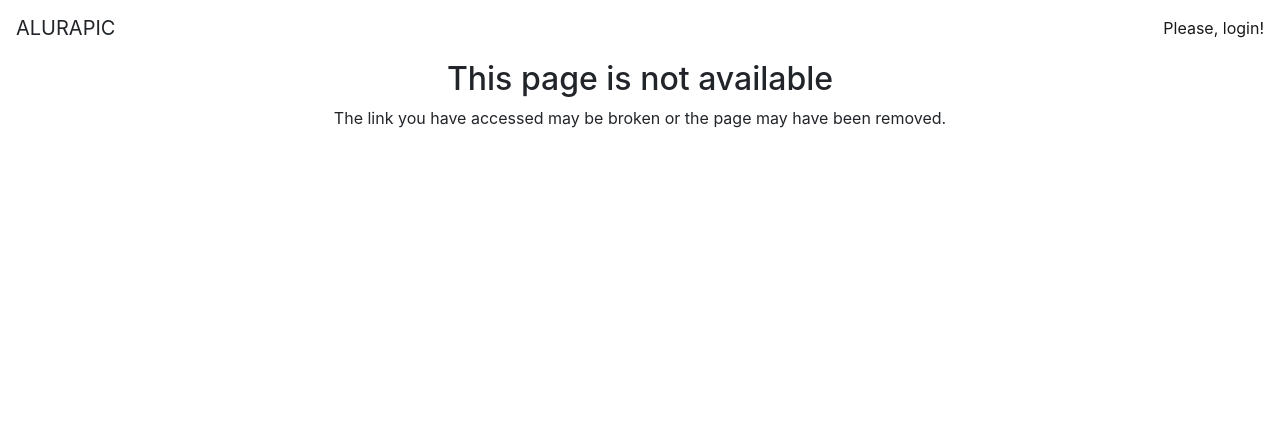
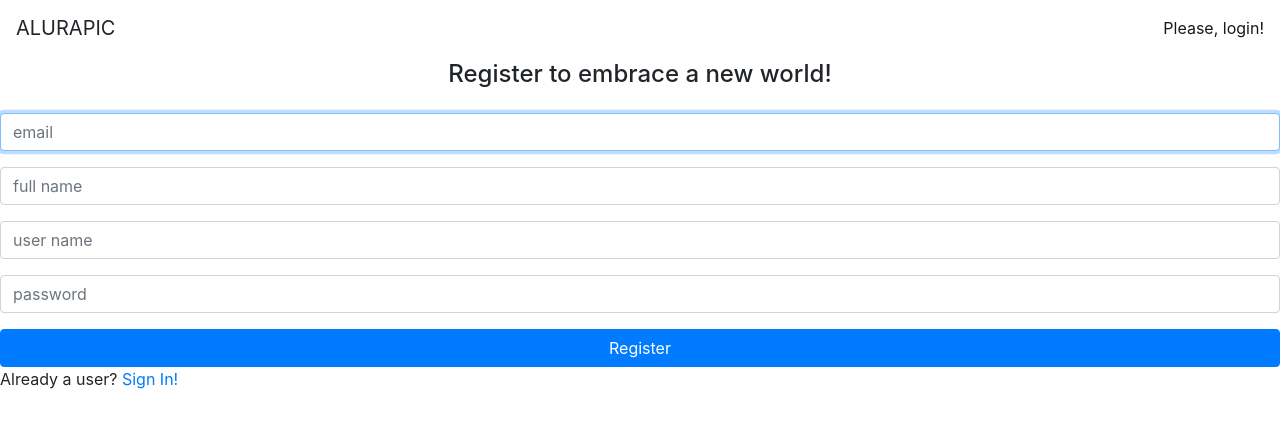
Before and after one commit to dudulive/alurapic, an Angular app: page /signup in a window 1280 px wide. Shown: the top 428 px of the page. Built offline with nearby package versions, Linux system fonts and the light colour scheme.

Commit message:
O componente de registro

```diff
--- a/src/app/app.routing.module.ts
+++ b/src/app/app.routing.module.ts
@@ -1,3 +1,4 @@
+import { SignupComponent } from './home/signup/signup/signup.component';
 import { NgModule } from '@angular/core';
 import { Routes, RouterModule } from '@angular/router';
 
@@ -13,6 +14,10 @@ const routes: Routes = [
         path: '',
         component: SignInComponent,
         canActivate: [AuthGuard]
+    },
+    {
+        path: 'signup',
+        component: SignupComponent,
     },
     {
         path: 'user/:userName',
--- a/src/app/home/home.module.ts
+++ b/src/app/home/home.module.ts
@@ -1,15 +1,17 @@
 import { NgModule } from '@angular/core';
 import { SignInComponent } from './signin/signin.component';
-import { ReactiveFormsModule }  from '@angular/forms';
+import { ReactiveFormsModule, FormsModule }  from '@angular/forms';
 import { CommonModule } from '@angular/common';
 import { VMessageModule } from '../shared/components/vmessage/vmessage.module';
 import { RouterModule } from '@angular/router';
+import { SignupComponent } from './signup/signup/signup.component';
 
 @NgModule({
-    declarations: [ SignInComponent ],
+    declarations: [ SignInComponent, SignupComponent ],
     imports: [
         CommonModule,
         ReactiveFormsModule,
+        FormsModule,
         VMessageModule,
         RouterModule
     ]
--- /dev/null
+++ b/src/app/home/signup/signup/signup.component.html
@@ -0,0 +1,24 @@
+<h4 class="text-center"> Register to embrace a new world!</h4>
+<form  class="form mt-4">
+    <div class="form-group">
+        <input  placeholder="email" class="form-control" autofocus >
+
+    </div>
+    <div class="form-group">
+        <input placeholder="full name" class="form-control">
+
+    </div>
+    <div class="form-group">
+        <input placeholder="user name" class="form-control">
+
+    </div>
+    <div class="form-group">
+        <input type="password" placeholder="password" class="form-control">
+
+    </div>
+    <button class="btn btn-primary btn-block">Register</button>
+
+    <p>Already a user?
+        <a [routerLink]="['']"> Sign In!</a>
+    </p>
+</form>
--- /dev/null
+++ b/src/app/home/signup/signup/signup.component.ts
@@ -0,0 +1,10 @@
+import { Component } from '@angular/core';
+
+@Component({
+    moduleId: module.id,
+    selector: 'signup',
+    templateUrl: 'signup.component.html'
+})
+export class SignupComponent {
+
+}
```
